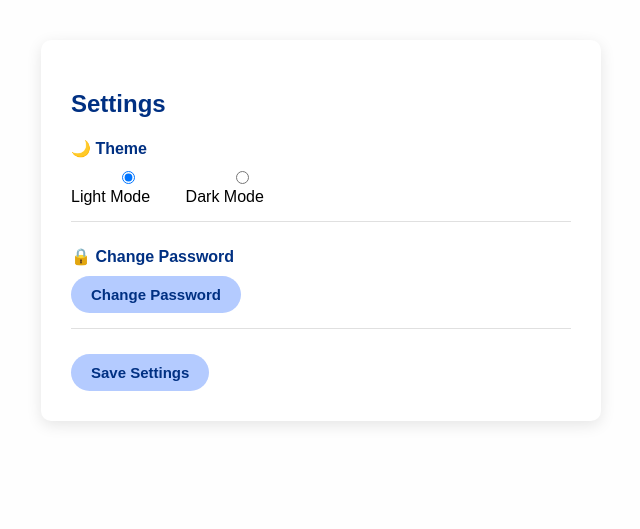
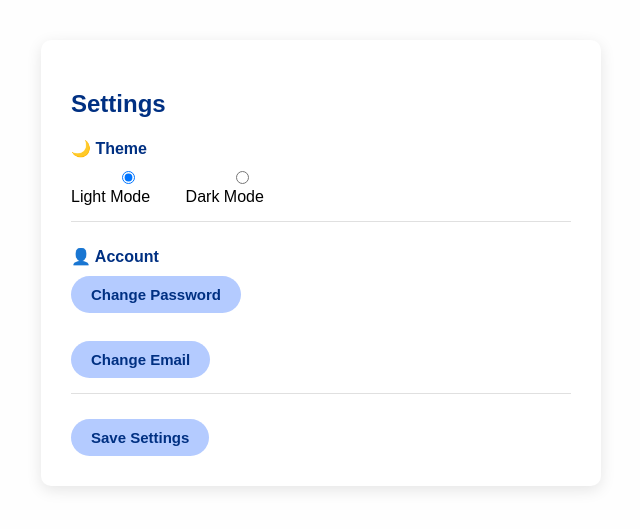
Before and after one commit to rowellalazaro/rowdev, a Django app: page /settings/ in a window 1280 px wide. Shown: the part 66-595 px from the top of the page, without its empty margins (319-959 px from the left). Run offline with Django 5.2, Linux system fonts and the light colour scheme; a user stored in the database is signed in.

Commit message:
add account section

```diff
--- a/myapp/templates/settings.html
+++ b/myapp/templates/settings.html
@@ -17,8 +17,10 @@
     </div>
 
     <div class="settings-section">
-        <h4>🔒 Change Password</h4>
-        <a href="{% url 'account_change_password' %}" class="save-btn" style="text-decoration:none; display:inline-block;">Change Password</a>
+        <h4>👤 Account</h4>
+        <a href="{% url 'account_change_password' %}" class="save-btn" style="text-decoration:none; display:inline-block; margin-bottom:10px;">Change Password</a>
+        <br><br>
+        <a href="{% url 'account_email' %}" class="save-btn" style="text-decoration:none; display:inline-block;">Change Email</a>
     </div>
 
     <button onclick="saveSettings()" class="save-btn">Save Settings</button>
@@ -32,11 +34,9 @@
         return null;
     }
 
-    // Set current theme on radio buttons
     const currentTheme = getCookie('theme') || 'light';
     document.getElementById(currentTheme + '-mode').checked = true;
 
-    // Live preview
     document.querySelectorAll('input[name="theme"]').forEach(function(radio) {
         radio.addEventListener('change', function() {
             if (this.value === 'dark') {
```
